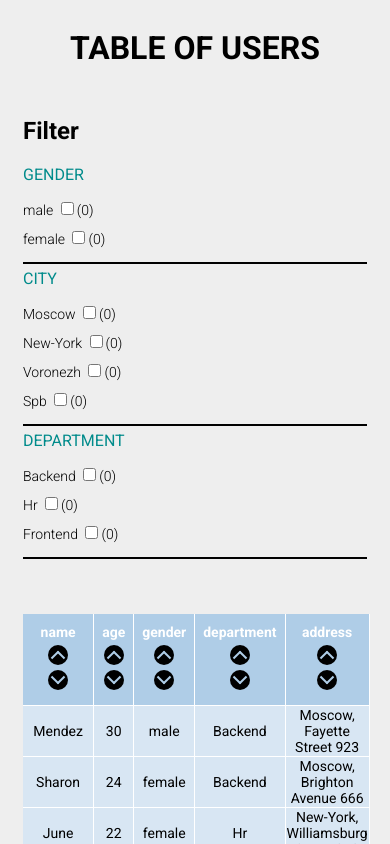
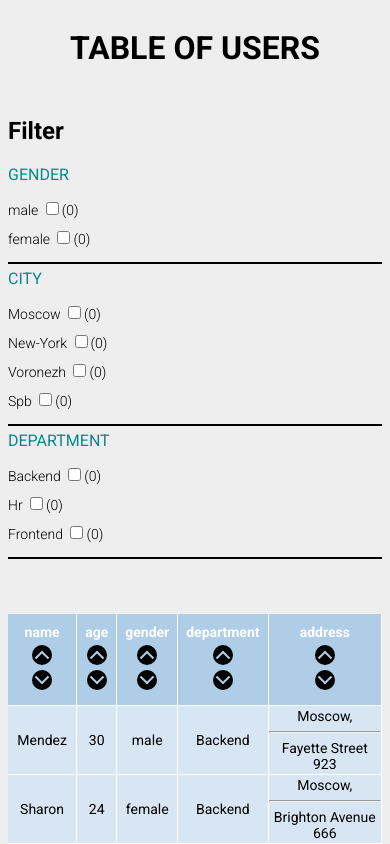
Before and after one commit to MeLonMzfk54/test-angular, an Angular app: page / in a window 390 px wide. Shown: the top 844 px of the page. Built offline with nearby package versions, Linux system fonts and the light colour scheme.

Commit message:
Адаптивность+

```diff
--- a/src/app/app.component.scss
+++ b/src/app/app.component.scss
@@ -44,6 +44,9 @@ img{vertical-align: top;}
   max-width: 1300px;
   padding: 0px 15px;
   margin: 0 auto;
+  @media(max-width:400px){
+    padding: 0;
+  }
 }
 
 .wrapper{
--- a/src/app/user-list/user-list.component.html
+++ b/src/app/user-list/user-list.component.html
@@ -15,7 +15,8 @@
         <td>{{ user.age }}</td>
         <td>{{ user.gender }}</td>
         <td>{{ user.department }}</td>
-        <td>{{ user.address.city}},<br> {{user.address.street}}</td>
+        <td>{{ user.address.city}},<br>
+          <hr> {{user.address.street}}</td>
       </tr>
     </table>
   </div>
--- a/src/app/user-list/user-list.component.scss
+++ b/src/app/user-list/user-list.component.scss
@@ -21,6 +21,7 @@
     }
     td {
       background: #D8E6F3;
+      padding: 5px 0;
     }
     th:first-child, td:first-child {
       text-align: center;
@@ -78,5 +79,13 @@
     &__sortup{
 
     }
+    td{
+      padding: 2px 0;
+    }
+  }
+  @media(max-width:384px){
+    &__table{
+      font-size: 12px;
+    }
   }
 }
```
